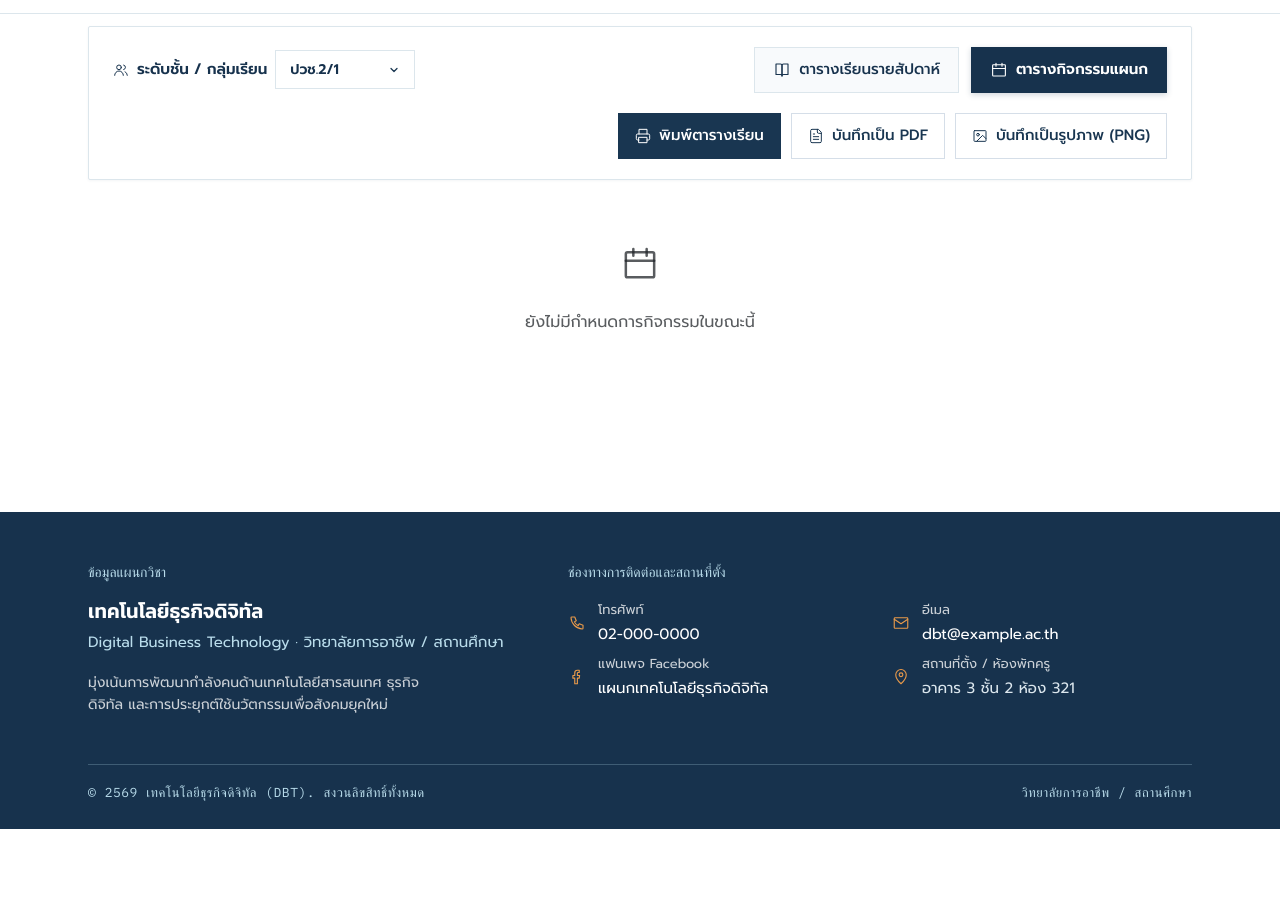
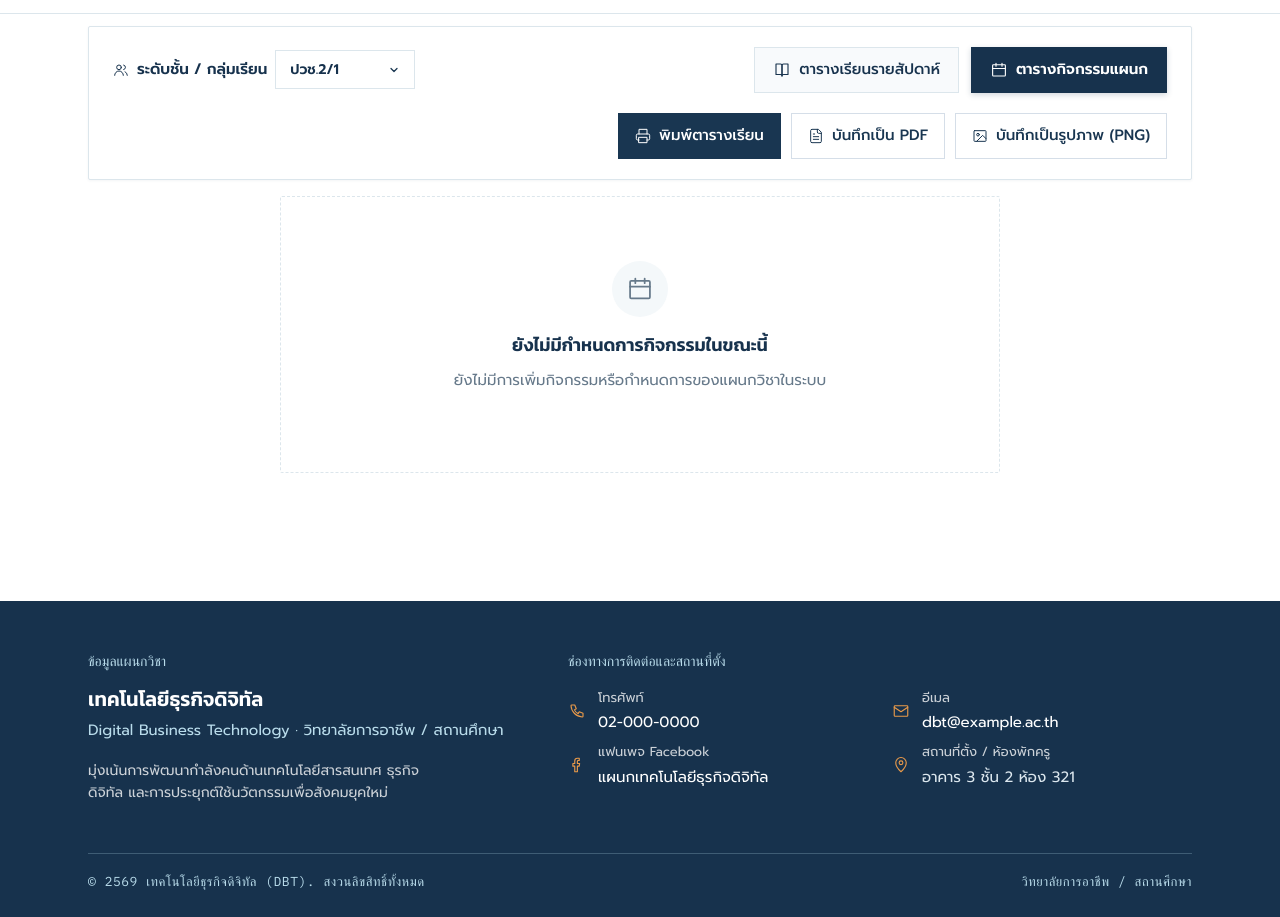
Before and after one commit to porchyy/web, a PHP site: page /web/schedule?tab=activity in a window 1280 px wide. Shown: the part 300-1217 px from the top of the page. Before the commit the page ends 1129 px from the top, so only its background shows below. Run offline with PHP 8.4, Linux system fonts and the light colour scheme; data that the repository does not hold is empty; some libraries are stand-ins or nearby versions.

Commit message:
feat(ui): complete design system upgrade items (empty states, table shadows, pw toggle icon)

```diff
--- a/assets/css/components/tables.css
+++ b/assets/css/components/tables.css
@@ -46,7 +46,8 @@
 }
 
 /* Table Responsive Scroll Wrapper with Native Edge Shadow */
-.table-scroll-container {
+.table-scroll-container,
+.table-responsive {
   position: relative;
   width: 100%;
   overflow-x: auto;
--- a/assets/js/app.js
+++ b/assets/js/app.js
@@ -43,10 +43,16 @@ document.addEventListener("DOMContentLoaded", () => {
         isPassword ? "ซ่อนรหัสผ่าน" : "แสดงรหัสผ่าน",
       );
 
-      // Toggle SVG visually
+      // Toggle SVG icon between eye and eye-off
       const svg = btn.querySelector("svg");
       if (svg) {
-        svg.style.opacity = isPassword ? "0.6" : "1";
+        if (isPassword) {
+          svg.innerHTML = '<path d="M3 3l18 18"/><path d="M10.6 5.1A10 10 0 0 1 12 5c6.5 0 10 7 10 7a17 17 0 0 1-3 3.9M6.6 6.6C3.8 8.4 2 12 2 12s3.5 7 10 7a9.7 9.7 0 0 0 5.4-1.6"/><path d="M9.9 9.9a3 3 0 0 0 4.2 4.2"/>';
+          svg.style.color = 'var(--c-navy)';
+        } else {
+          svg.innerHTML = '<path d="M2 12s3.5-7 10-7 10 7 10 7-3.5 7-10 7S2 12 2 12z"/><circle cx="12" cy="12" r="3"/>';
+          svg.style.color = '';
+        }
       }
     });
   });
--- a/pages/schedule.php
+++ b/pages/schedule.php
@@ -353,9 +353,12 @@ include __DIR__ . '/../includes/header.php';
            ================================================================== -->
       <div class="max-w-720">
         <?php if (empty($activitiesByMonth)): ?>
-          <div class="text-center py-5 text-muted">
-            <?= icon('calendar', 40) ?>
-            <p class="mt-3">ยังไม่มีกำหนดการกิจกรรมในขณะนี้</p>
+          <div class="empty-state">
+            <div class="empty-state-icon" aria-hidden="true">
+              <?= icon('calendar', 28) ?>
+            </div>
+            <p class="empty-state-title">ยังไม่มีกำหนดการกิจกรรมในขณะนี้</p>
+            <p class="empty-state-desc">ยังไม่มีการเพิ่มกิจกรรมหรือกำหนดการของแผนกวิชาในระบบ</p>
           </div>
         <?php else: ?>
           <?php foreach ($activitiesByMonth as $ym => $items): ?>
--- a/pages/teachers.php
+++ b/pages/teachers.php
@@ -74,6 +74,9 @@ include __DIR__ . '/../includes/header.php';
       </ul>
     <?php else: ?>
       <div class="empty-state">
+        <div class="empty-state-icon" aria-hidden="true">
+          <?= icon('user', 28) ?>
+        </div>
         <p class="empty-state-title">ยังไม่มีข้อมูลคณาจารย์</p>
         <p class="empty-state-desc">ยังไม่มีการเพิ่มรายชื่อคณาจารย์ในระบบ</p>
       </div>
@@ -117,6 +120,9 @@ include __DIR__ . '/../includes/header.php';
       </ul>
     <?php else: ?>
       <div class="empty-state">
+        <div class="empty-state-icon" aria-hidden="true">
+          <?= icon('users', 28) ?>
+        </div>
         <p class="empty-state-title">ยังไม่มีข้อมูลสมาชิกชมรม</p>
         <p class="empty-state-desc">ยังไม่มีการเพิ่มรายชื่อสมาชิกชมรมวิชาชีพในระบบ</p>
       </div>
```
Also changed, not shown: docs/design-system-upgrade-plan.md (+5 -5 lines).
